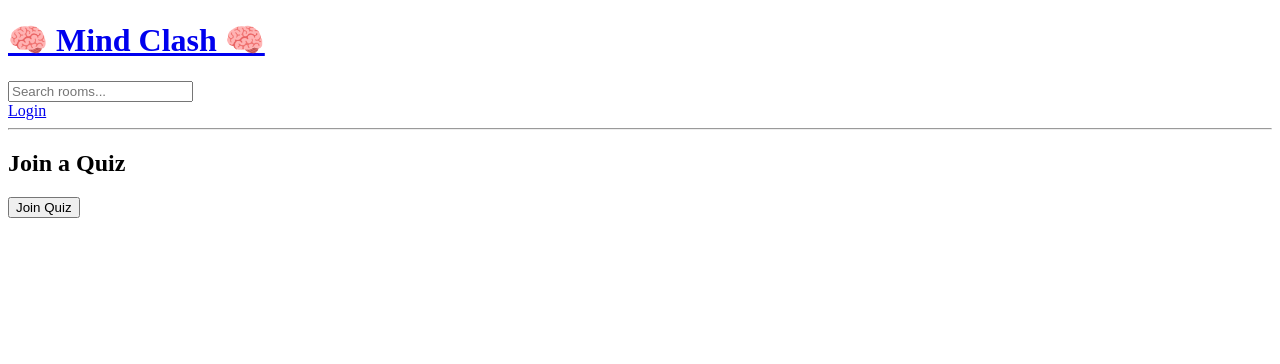
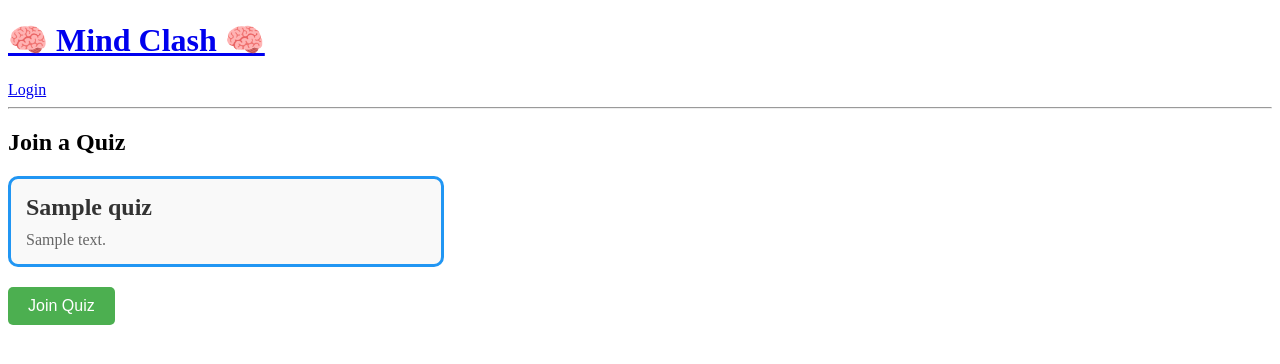
Before and after one commit to rajpranay06/quiz-app, a Django app: template backend/base/templates/base/join_quiz.html in a window 1280 px wide. Shown: the top 364 px of the page. Run offline with Django 5.2, Linux system fonts and the light colour scheme; the template is opened without the code that fills it: most values are stand-ins (such as "Sample title", 1, 10 or a date in 2020).

Commit message:
Add Delete Feature

```diff
--- a/backend/backend/settings.py
+++ b/backend/backend/settings.py
@@ -40,7 +40,6 @@ INSTALLED_APPS = [
     'base.apps.BaseConfig',
     'drf_yasg',
     'rest_framework',
-
 ]
 
 MIDDLEWARE = [
@@ -64,6 +63,7 @@ SWAGGER_SETTINGS = {
     },
     'USE_SESSION_AUTH': False,
 }
+
 
 ROOT_URLCONF = 'backend.urls'
 
--- a/backend/base/apps.py
+++ b/backend/base/apps.py
@@ -1,5 +1,4 @@
 from django.apps import AppConfig
-
 
 class BaseConfig(AppConfig):
     default_auto_field = 'django.db.models.BigAutoField'
--- a/backend/base/forms.py
+++ b/backend/base/forms.py
@@ -34,7 +34,7 @@ class QuestionForm(forms.ModelForm):
 
     class Meta:
         model = Question
-        fields = ['quiz', 'text', 'option1', 'option2', 'option3', 'option4', 'correct_option']
+        fields = ['text', 'option1', 'option2', 'option3', 'option4', 'correct_option']  # Removed 'quiz'
         widgets = {
             'text': forms.TextInput(attrs={'placeholder': 'Enter question text'}),
             'option1': forms.TextInput(attrs={'placeholder': 'Option 1'}),
--- a/backend/base/templates/base/join_quiz.html
+++ b/backend/base/templates/base/join_quiz.html
@@ -5,7 +5,19 @@
 
 <form method="post">
     {% csrf_token %}
-    {{ form.as_p }}
+
+    <div class="quiz-list">
+        {% for quiz in quizzes %}
+            <div class="quiz-card">
+                <input type="radio" name="quiz_id" id="quiz_{{ quiz.id }}" value="{{ quiz.id }}" required>
+                <label for="quiz_{{ quiz.id }}">
+                    <h3>{{ quiz.title }}</h3>
+                    <p>{{ quiz.description }}</p>
+                </label>
+            </div>
+        {% endfor %}
+    </div>
+
     <button type="submit">Join Quiz</button>
 </form>
 
@@ -17,4 +29,83 @@
     </ul>
 {% endif %}
 
+<style>
+    .quiz-container {
+        display: flex;
+        flex-direction: column;
+        align-items: center; /* Center-align everything */
+        text-align: center; /* Center-align text */
+    }
+
+    .quiz-list {
+        display: flex;
+        flex-direction: column;
+        gap: 15px; /* Space between cards */
+        margin-bottom: 20px; /* Space below the quiz list */
+        width: 60%; /* Match card width */
+        max-width: 400px; /* Match card max-width */
+    }
+
+    .quiz-card {
+        border: 3px solid #2196F3; /* Blue outline for unselected cards */
+        border-radius: 10px; /* Rounded corners */
+        padding: 15px; /* Padding inside the card */
+        background-color: #f9f9f9; /* Light background color */
+        transition: all 0.3s ease; /* Smooth transition for hover effects */
+        width: 100%; /* Full width of the container */
+    }
+
+    .quiz-card:hover {
+        border-color: #1976D2; /* Darker blue on hover */
+        background-color: #e3f2fd; /* Light blue background on hover */
+        transform: translateY(-2px); /* Slight lift effect on hover */
+        box-shadow: 0 4px 8px rgba(0, 0, 0, 0.1); /* Subtle shadow on hover */
+    }
+
+    .quiz-card input[type="radio"] {
+        display: none; /* Hide the radio button */
+    }
+
+    .quiz-card label {
+        display: block;
+        width: 100%;
+        height: 100%;
+        cursor: pointer;
+    }
+
+    .quiz-card h3 {
+        margin: 0 0 10px 0; /* Space below the title */
+        color: #333; /* Dark text color */
+        font-size: 1.5em; /* Larger font size for the title */
+    }
+
+    .quiz-card p {
+        margin: 0; /* Remove default margin */
+        color: #666; /* Lighter text color for the description */
+    }
+
+    .quiz-card input[type="radio"]:checked + label {
+        background-color: yellow; /* Light green background for selected card */
+        border-radius: 10px; /* Match the card's border radius */
+    }
+
+    .quiz-card input[type="radio"]:checked {
+        border-color: green; /* Green outline for selected card */
+    }
+
+    button[type="submit"] {
+        background-color: #4caf50; /* Green background for the button */
+        color: white; /* White text color */
+        padding: 10px 20px; /* Padding inside the button */
+        border: none; /* Remove default border */
+        border-radius: 5px; /* Rounded corners */
+        cursor: pointer; /* Pointer cursor on hover */
+        font-size: 1em; /* Font size */
+        transition: background-color 0.3s ease; /* Smooth transition for hover */
+    }
+
+    button[type="submit"]:hover {
+        background-color: #45a049; /* Darker green on hover */
+    }
+</style>
 {% endblock %}
--- a/backend/base/urls.py
+++ b/backend/base/urls.py
@@ -8,7 +8,6 @@ urlpatterns = [
 
     path("create-quiz/", createQuiz.create_quiz, name="create_quiz"),
     path('add_questions/<int:quiz_id>/', createQuiz.add_questions, name='add_questions'),
-    path("quiz/", quizService.quizGame, name="quiz"),
 
     path('join_quiz/', quizService.join_quiz, name='join_quiz'),
     path('play_quiz/<int:quiz_id>/', quizService.play_quiz, name='play_quiz'),  # Make sure this exists!
@@ -16,6 +15,9 @@ urlpatterns = [
     path('update_quiz/<int:quiz_id>/', quizService.update_quiz, name='update_quiz'),
     path('lobby/update_quiz_list', quizService.update_quiz_list, name='update_quiz_list'),
 
+    path('delete_question/<int:question_id>/', quizService.delete_question, name='delete_question'),
+    path('delete_quiz/<int:quiz_id>/', quizService.delete_quiz, name='delete_quiz'),
+
     path('lobby/', lobbyPage.lobby, name="lobby"),
     path('', homePage.home, name='home'),
 ]
--- a/backend/templates/main.html
+++ b/backend/templates/main.html
@@ -19,6 +19,7 @@
         </ul>
         {% endif %}
 
+
         {% block content %}
 
         {% endblock %}
--- a/backend/templates/navbar.html
+++ b/backend/templates/navbar.html
@@ -2,9 +2,6 @@
     <h1>🧠 Mind Clash 🧠</h1>
 </a>
 
-<form method="GET" action="{% url 'home' %}">
-    <input type="text" name="q" placeholder="Search rooms..."/>
-</form>
 
 {% if request.user.is_authenticated %}
     <a href="{% url 'logout' %}">Logout</a>
```
Also changed, not shown: backend/base/service/createQuiz.py (+9 -1 lines), backend/base/service/quizService.py (+47 -22 lines), backend/base/templates/base/add_questions.html (+18 -1 lines), backend/base/templates/base/update_quiz.html (+46 -12 lines), backend/README.md, backend/base/migrations/0007_alter_quizattempt_score_customuser.py (added), backend/base/migrations/0008_delete_customuser.py (added), backend/base/models.py (line endings or trailing spaces), backend/db.sqlite3.
